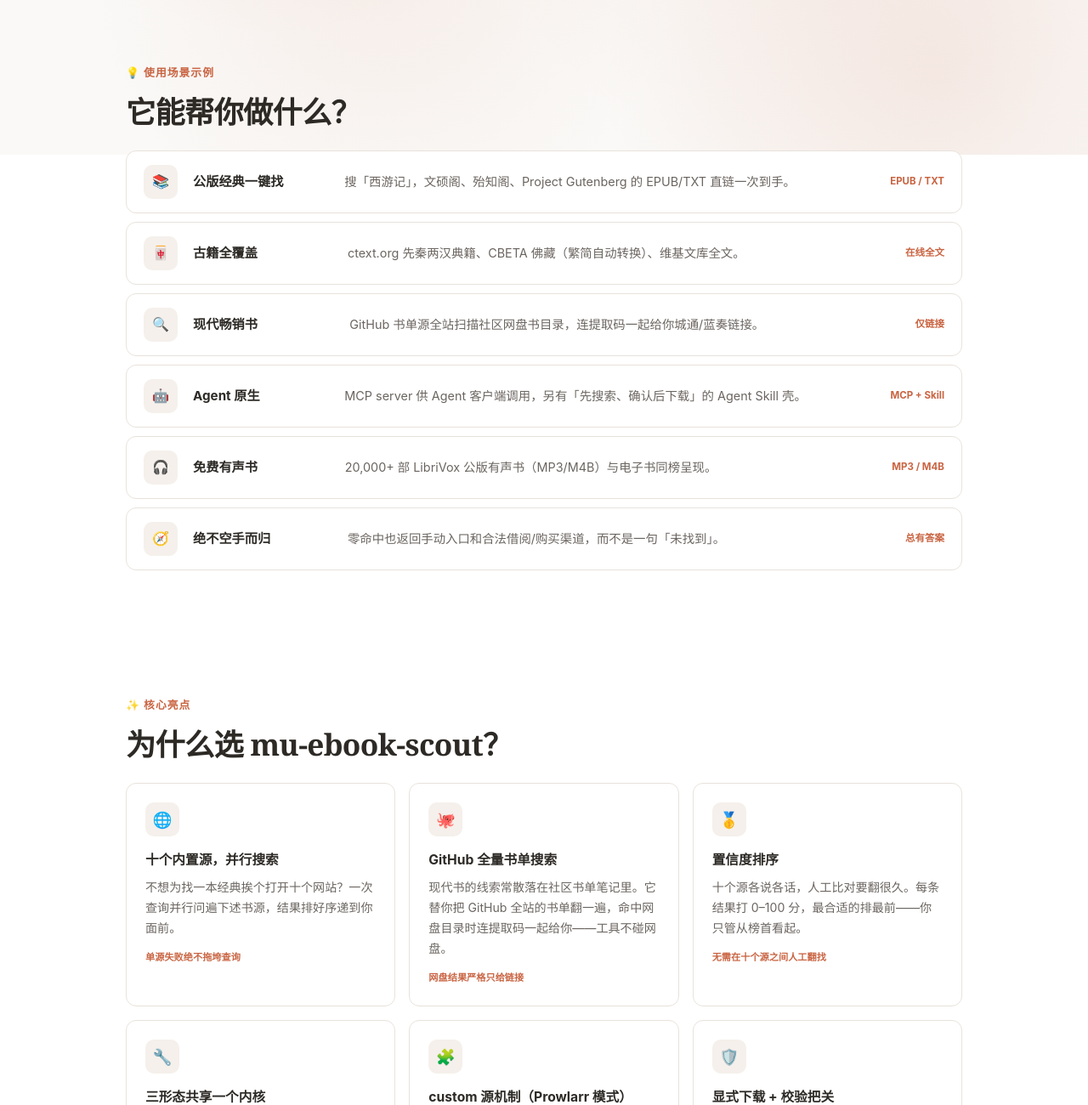
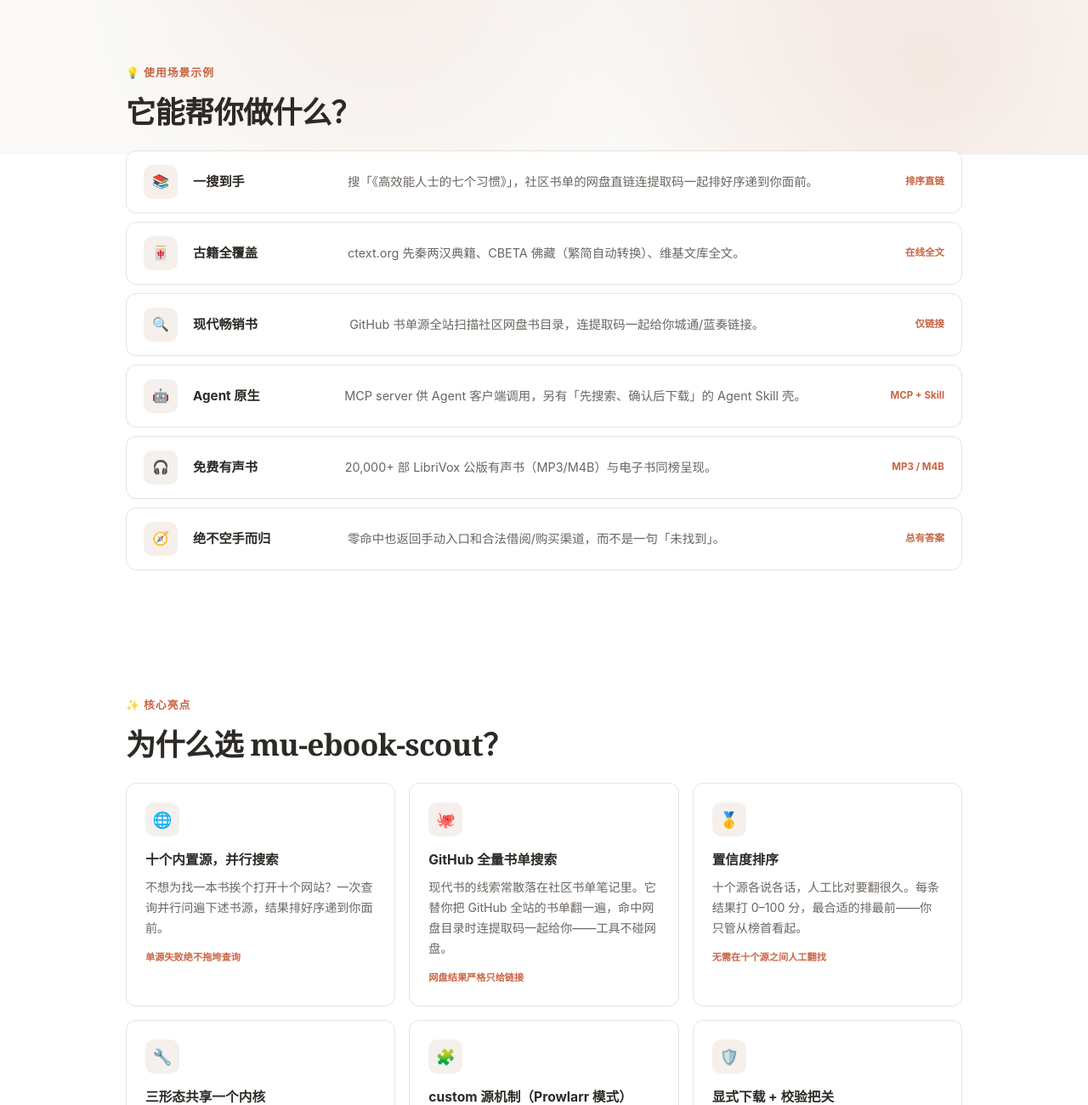
Before and after one commit to muippt/mu-ebook-scout, a plain HTML site: page docs/index.html in a window 1280 px wide. Shown: the part 618-1918 px from the top of the page at 85% size. Drawn offline with Linux system fonts and the light colour scheme.

Commit message:
docs: swap demo book to The 7 Habits of Highly Effective People (verified downloadable)

```diff
--- a/docs/index.html
+++ b/docs/index.html
@@ -82,7 +82,7 @@
   <main>
     <section class="hero"><div class="container"><p class="hero-badge"><span class="dot"></span><span data-en="v1.4.0 · Open Source" data-zh="v1.4.0 · 开源发布">v1.4.0 · 开源发布</span></p><h1><span data-en="Stop <em>digging through ten sites</em>.<br><em>One search</em>, download the ebook you want." data-zh="别再<em>十个网站挨个翻</em>。<br><em>一搜</em>下载心仪电子书。">别再<em>十个网站挨个翻</em>。<br><em>一搜</em>下载心仪电子书。</span></h1><p class="hero-sub"><span data-en="A multi-source search tool for public-domain and open-license ebooks in Chinese and English — a search guide that surfaces ranked links, and downloads only when you explicitly ask. CLI, MCP server, and Agent Skill shell: one core, three front-ends." data-zh="中英双语公版与开放授权电子书的多源搜索工具——只帮你找到并排序合法链接，你明确要求才下载。CLI、MCP server、Agent Skill 壳三种形态，一个内核，三个入口。">中英双语公版与开放授权电子书的多源搜索工具——只帮你找到并排序合法链接，你明确要求才下载。CLI、MCP server、Agent Skill 壳三种形态，一个内核，三个入口。</span></p><div class="actions"><a class="btn btn-primary" href="https://github.com/muippt/mu-ebook-scout" target="_blank" rel="noopener">🌟<span data-en="Star on GitHub" data-zh="点亮GitHub">点亮GitHub</span></a><a class="btn" href="https://github.com/muippt/mu-ebook-scout/archive/refs/tags/v1.4.0.zip" target="_blank" rel="noopener">⏬<span data-en="Download Skill" data-zh="下载Skill">下载Skill</span></a></div></div></section>
     <section id="scenarios"><div class="container"><p class="section-label">💡 <span data-en="Use Cases" data-zh="使用场景示例">使用场景示例</span></p><h2><span data-en="What can it do for you?" data-zh="它能帮你做什么？">它能帮你做什么？</span></h2><div class="scenario-list">
-      <article class="scenario"><div class="scenario-icon">📚</div><h3><span data-en="Public-domain classics" data-zh="公版经典一键找">公版经典一键找</span></h3><p><span data-en="Search 西游记 / Journey to the West and get direct EPUB/TXT downloads from Wenshuoge, Daizhige and Project Gutenberg in one go." data-zh="搜「西游记」，文硕阁、殆知阁、Project Gutenberg 的 EPUB/TXT 直链一次到手。">搜「西游记」，文硕阁、殆知阁、Project Gutenberg 的 EPUB/TXT 直链一次到手。</span></p><div class="tag" data-en="EPUB / TXT" data-zh="EPUB / TXT">EPUB / TXT</div></article>
+      <article class="scenario"><div class="scenario-icon">📚</div><h3><span data-en="One search, book in hand" data-zh="一搜到手">一搜到手</span></h3><p><span data-en="Search The 7 Habits of Highly Effective People and get ranked netdisk links with extraction codes from community book lists in one go." data-zh="搜「《高效能人士的七个习惯》」，社区书单的网盘直链连提取码一起排好序递到你面前。">搜「《高效能人士的七个习惯》」，社区书单的网盘直链连提取码一起排好序递到你面前。</span></p><div class="tag" data-en="Ranked links" data-zh="排序直链">排序直链</div></article>
       <article class="scenario"><div class="scenario-icon">🀄</div><h3><span data-en="Ancient Chinese texts" data-zh="古籍全覆盖">古籍全覆盖</span></h3><p><span data-en="Pre-Qin philosophy from ctext.org, the Buddhist canon from CBETA (traditional/simplified auto-converted), Wikisource full texts." data-zh="ctext.org 先秦两汉典籍、CBETA 佛藏（繁简自动转换）、维基文库全文。">ctext.org 先秦两汉典籍、CBETA 佛藏（繁简自动转换）、维基文库全文。</span></p><div class="tag" data-en="Read online" data-zh="在线全文">在线全文</div></article>
       <article class="scenario"><div class="scenario-icon">🔍</div><h3><span data-en="Modern bestsellers" data-zh="现代畅销书">现代畅销书</span></h3><p><span data-en="The GitHub book-list source scans the whole of GitHub for community netdisk directories and hands you ctfile/lanzou links with extraction codes." data-zh="GitHub 书单源全站扫描社区网盘书目录，连提取码一起给你城通/蓝奏链接。">GitHub 书单源全站扫描社区网盘书目录，连提取码一起给你城通/蓝奏链接。</span></p><div class="tag" data-en="Links only" data-zh="仅链接">仅链接</div></article>
       <article class="scenario"><div class="scenario-icon">🤖</div><h3><span data-en="Agent-native" data-zh="Agent 原生">Agent 原生</span></h3><p><span data-en="MCP server for agent clients, plus an Agent Skill shell with a search-then-confirm workflow." data-zh="MCP server 供 Agent 客户端调用，另有「先搜索、确认后下载」的 Agent Skill 壳。">MCP server 供 Agent 客户端调用，另有「先搜索、确认后下载」的 Agent Skill 壳。</span></p><div class="tag" data-en="MCP + Skill" data-zh="MCP + Skill">MCP + Skill</div></article>
@@ -90,7 +90,7 @@
       <article class="scenario"><div class="scenario-icon">🧭</div><h3><span data-en="Never empty-handed" data-zh="绝不空手而归">绝不空手而归</span></h3><p><span data-en="Zero hits still returns manual entry points and legitimate borrow/purchase channels, not a bare &quot;not found&quot;." data-zh="零命中也返回手动入口和合法借阅/购买渠道，而不是一句「未找到」。">零命中也返回手动入口和合法借阅/购买渠道，而不是一句「未找到」。</span></p><div class="tag" data-en="Always an answer" data-zh="总有答案">总有答案</div></article>
     </div></div></section>
     <section id="highlights"><div class="container"><p class="section-label">✨ <span data-en="Highlights" data-zh="核心亮点">核心亮点</span></p><h2><span data-en="Why mu-ebook-scout?" data-zh="为什么选 mu-ebook-scout？">为什么选 mu-ebook-scout？</span></h2><div class="cards">
-      <article class="card"><div class="card-icon">🌐</div><h3><span data-en="Ten Built-in Sources, Parallel Search" data-zh="十个内置源，并行搜索">十个内置源，并行搜索</span></h3><p><span data-en="Dreading the tour across ten websites for one classic? One query asks every source in parallel and hands the results back ranked — try it with &quot;Find me Journey to the West&quot;." data-zh="不想为找一本经典挨个打开十个网站？一次查询并行问遍下述书源，结果排好序递到你面前。">不想为找一本经典挨个打开十个网站？一次查询并行问遍下述书源，结果排好序递到你面前。</span></p><div class="card-tag"><span data-en="A failing source never kills the query" data-zh="单源失败绝不拖垮查询">单源失败绝不拖垮查询</span></div></article>
+      <article class="card"><div class="card-icon">🌐</div><h3><span data-en="Ten Built-in Sources, Parallel Search" data-zh="十个内置源，并行搜索">十个内置源，并行搜索</span></h3><p><span data-en="Dreading the tour across ten websites for one book? One query asks every source in parallel and hands the results back ranked — try it with &quot;Find me The 7 Habits of Highly Effective People&quot;." data-zh="不想为找一本书挨个打开十个网站？一次查询并行问遍下述书源，结果排好序递到你面前。">不想为找一本书挨个打开十个网站？一次查询并行问遍下述书源，结果排好序递到你面前。</span></p><div class="card-tag"><span data-en="A failing source never kills the query" data-zh="单源失败绝不拖垮查询">单源失败绝不拖垮查询</span></div></article>
       <article class="card"><div class="card-icon">🐙</div><h3><span data-en="Full-GitHub Book-List Search" data-zh="GitHub 全量书单搜索">GitHub 全量书单搜索</span></h3><p><span data-en="Modern titles' clues live in community book-list notes. It sweeps the book lists across all of GitHub for you — on a netdisk hit, you get the link with the extraction code; the tool never touches the netdisk." data-zh="现代书的线索常散落在社区书单笔记里。它替你把 GitHub 全站的书单翻一遍，命中网盘目录时连提取码一起给你——工具不碰网盘。">现代书的线索常散落在社区书单笔记里。它替你把 GitHub 全站的书单翻一遍，命中网盘目录时连提取码一起给你——工具不碰网盘。</span></p><div class="card-tag"><span data-en="Netdisk hits are strictly link-only" data-zh="网盘结果严格只给链接">网盘结果严格只给链接</span></div></article>
       <article class="card"><div class="card-icon">🥇</div><h3><span data-en="Confidence Ranking" data-zh="置信度排序">置信度排序</span></h3><p><span data-en="Ten sources each speak their own language; comparing them by hand takes forever. Every result is scored 0–100 so the best candidates sit at the top — just start from rank one." data-zh="十个源各说各话，人工比对要翻很久。每条结果打 0–100 分，最合适的排最前——你只管从榜首看起。">十个源各说各话，人工比对要翻很久。每条结果打 0–100 分，最合适的排最前——你只管从榜首看起。</span></p><div class="card-tag"><span data-en="No manual filtering across ten sources" data-zh="无需在十个源之间人工翻找">无需在十个源之间人工翻找</span></div></article>
       <article class="card"><div class="card-icon">🔧</div><h3><span data-en="Three Front-Ends, One Core" data-zh="三形态共享一个内核">三形态共享一个内核</span></h3><p><span data-en="Live in the terminal? Type a command. Prefer an AI agent? Let it search for you. Running an MCP client? Call it as a tool. Same engine, whichever posture you like." data-zh="习惯终端就敲命令，用 AI Agent 就让它替你搜，搭了 MCP 客户端就当工具调用——同一个引擎，换着姿势用。">习惯终端就敲命令，用 AI Agent 就让它替你搜，搭了 MCP 客户端就当工具调用——同一个引擎，换着姿势用。</span></p><div class="card-tag"><span data-en="One core engine, three front-ends" data-zh="一个内核，三个入口">一个内核，三个入口</span></div></article>
```
Also changed, not shown: 2 other files.
